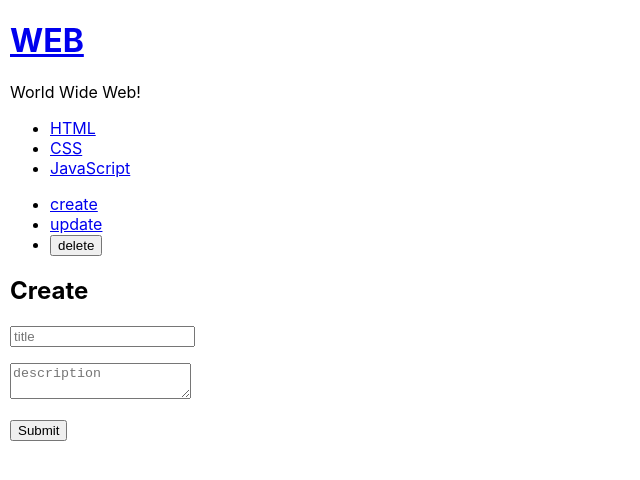
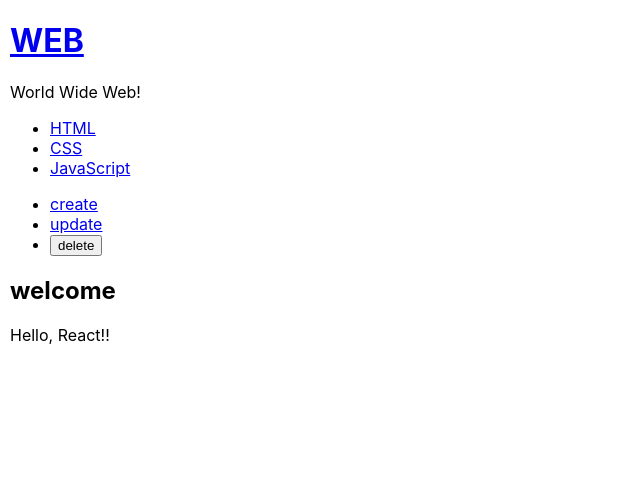
Before and after one commit to hyebinyu1110/TIL, a React (Create React App) app in the folder react/: page / in a window 1280 px wide. Shown: the top 480 px of the page, without its empty margins (0-640 px from the left). Built offline with nearby package versions, Linux system fonts and the light colour scheme; the HTML template or start-up script is replaced by a standard one.

Commit message:
Update App.js

```diff
--- a/react/src/App.js
+++ b/react/src/App.js
@@ -4,6 +4,8 @@ import ReadContent from "./components/ReadContent";
 import Subject from "./components/Subject";
 import Control from "./components/Control";
 import CreateContent from "./components/CreateContent";
+import UpdateContent from "./components/UpdateContent";
+
 import './App.css';
 
 class App extends Component {
@@ -12,10 +14,10 @@ class App extends Component {
     super(props);
     this.max_content_id = 3;
     this.state = {
-      mode:'create',
+      mode: 'welcome',
       selected_content_id: 2,
-      subject:{title:'WEB', sub:'World Wide Web!'},
-      welcome:{title:'welcome', desc:'Hello, React!!'},
+      subject: { title: 'WEB', sub: 'World Wide Web!' },
+      welcome: { title: 'welcome', desc: 'Hello, React!!' },
       contents: [
         { id: 1, title: 'HTML', desc: 'HTML is for information' },
         { id: 2, title: 'CSS', desc: 'CSS is for design' },
@@ -23,57 +25,93 @@ class App extends Component {
       ]
     }
   }
-  render() {
-    console.log('App render');
-    var _title, _desc, _article = null;
-    if(this.state.mode === 'welcome'){
-      _title = this.state.welcome.title;
-      _desc = this.state.welcome.desc;
-      _article = <ReadContent title={_title} desc={_desc}></ReadContent>
-    }else if(this.state.mode === 'read'){
+  getReadContent() {
     var i = 0;
-      while(i<this.state.contents.length){
+    while (i < this.state.contents.length) {
       var data = this.state.contents[i];
-        if(data.id === this.state.selected_content_id){
-          _title = data.title;
-          _desc = data.desc;
+      if (data.id === this.state.selected_content_id) {
+        return data;
         break;
       }
       i += 1;
     }
+  }
+
+  getContent() {
+    var _title, _desc, _article = null;
+    if (this.state.mode === 'welcome') {
+      _title = this.state.welcome.title;
+      _desc = this.state.welcome.desc;
       _article = <ReadContent title={_title} desc={_desc}></ReadContent>
-    }else if(this.state.mode === 'create'){
-     _article = <CreateContent onSubmit={function(_title, _desc){
+    } else if (this.state.mode === 'read') {
+      var _content = this.getReadContent();
+      _article = <ReadContent title={_content.title} desc={_content.desc}></ReadContent>
+    } else if (this.state.mode === 'create') {
+      _article = <CreateContent onSubmit={function (_title, _desc) {
         this.max_content_id = this.max_content_id + 1;
         // this.state.contents.push(
         //   { id:this.max_content_id,title:_title, desc:_desc }
         // )
-      var _contents = this.state.contents.concat({
-        id: this.max_content_id,
-        title: _title,
-        desc: _desc
+        // var _contents = this.state.contents.concat({
+        //   id: this.max_content_id,
+        //   title: _title,
+        //   desc: _desc
+        //  });
+        // var newContents = Array.from(this.state.contents);
+        // newContents.push({
+        //     id: this.max_content_id,
+        //     title: _title,
+        //     desc: _desc
+        //    });
+        var _contents = Array.from(this.state.contents);
+        _contents.push({ id: this.max_content_id, title: _title, desc: _desc })
+        this.setState({
+          contents: _contents,
+          mode: "read",
+          selected_content_id: this.max_content_id
         });
+      }.bind(this)}></CreateContent>
+
+    } else if (this.state.mode === 'update') {
+      var _content = this.getReadContent();
+      _article = <UpdateContent data={_content} onSubmit={function (_id, _title, _desc) {
+        var _contents = Array.from(this.state.contents);
+        var i = 0;
+        while (i < _contents.length) {
+          if (_contents[i].id === _id) {
+            _contents[i] = { id: _id, title: _title, desc: _desc }
+            break;
+          }
+          i = i + 1;
+        }
+
         this.setState({
-         contents: _contents
+          contents: _contents, // 요거는 원본에 내용을 추가 한 것!
+          mode: "read"
         });
 
-     }.bind(this)}></CreateContent>
+      }.bind(this)}></UpdateContent>
 
     }
-    console.log('render', this);
+
+    return _article;
+  }
+  render() {
+    console.log('App render');
+
     return (
       <div className="App">
         <Subject
           title={this.state.subject.title}
           sub={this.state.subject.sub}
-        onChangePage={function(){
-       this.setState({mode:'welcome'})      ;
+          onChangePage={function () {
+            this.setState({ mode: 'welcome' }); // 원본을 교체한 것
           }.bind(this)}>
         </Subject>
         <TOC
-           onChangePage={function(id){
+          onChangePage={function (id) {
             this.setState({
-               mode:"read",
+              mode: "read",
               selected_content_id: Number(id)
             });
           }.bind(this)}
@@ -81,13 +119,33 @@ class App extends Component {
         ></TOC>
 
         <Control onChangeMode={
-            function(_mode){
+          function (_mode) {
+            if (_mode === "delete") {
+              if (window.confirm("alithia")) {
+                var _contents = Array.from(this.state.contents);
+                var i = 0;
+                while (i < _contents.length) {
+                  if (_contents[i].id === this.state.selected_content_id) {
+                    _contents.splice(i, 1);
+                    break;
+                  }
+                  i = i + 1;
+                }
+                this.setState({
+                  mode: "welcome",
+                  contents: _contents
+                })
+                alert("deleted!");
+              }
+            } else {
               this.setState({
                 mode: _mode
               })
+            }
+
 
           }.bind(this)}></Control>
-        {_article}
+        {this.getContent()}
       </div>
     );
   }
```
Lines whose indentation alone changed are shown as unchanged.
